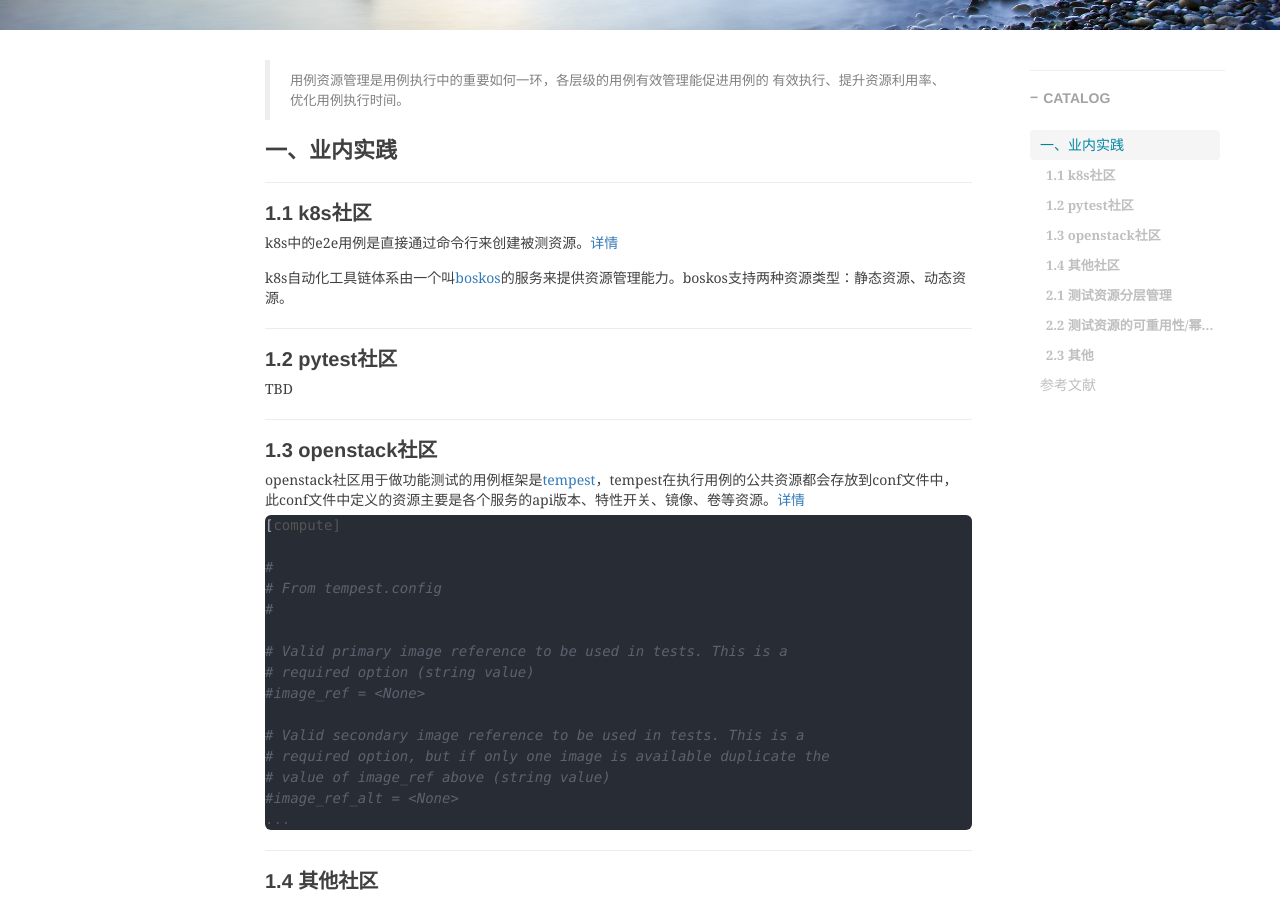
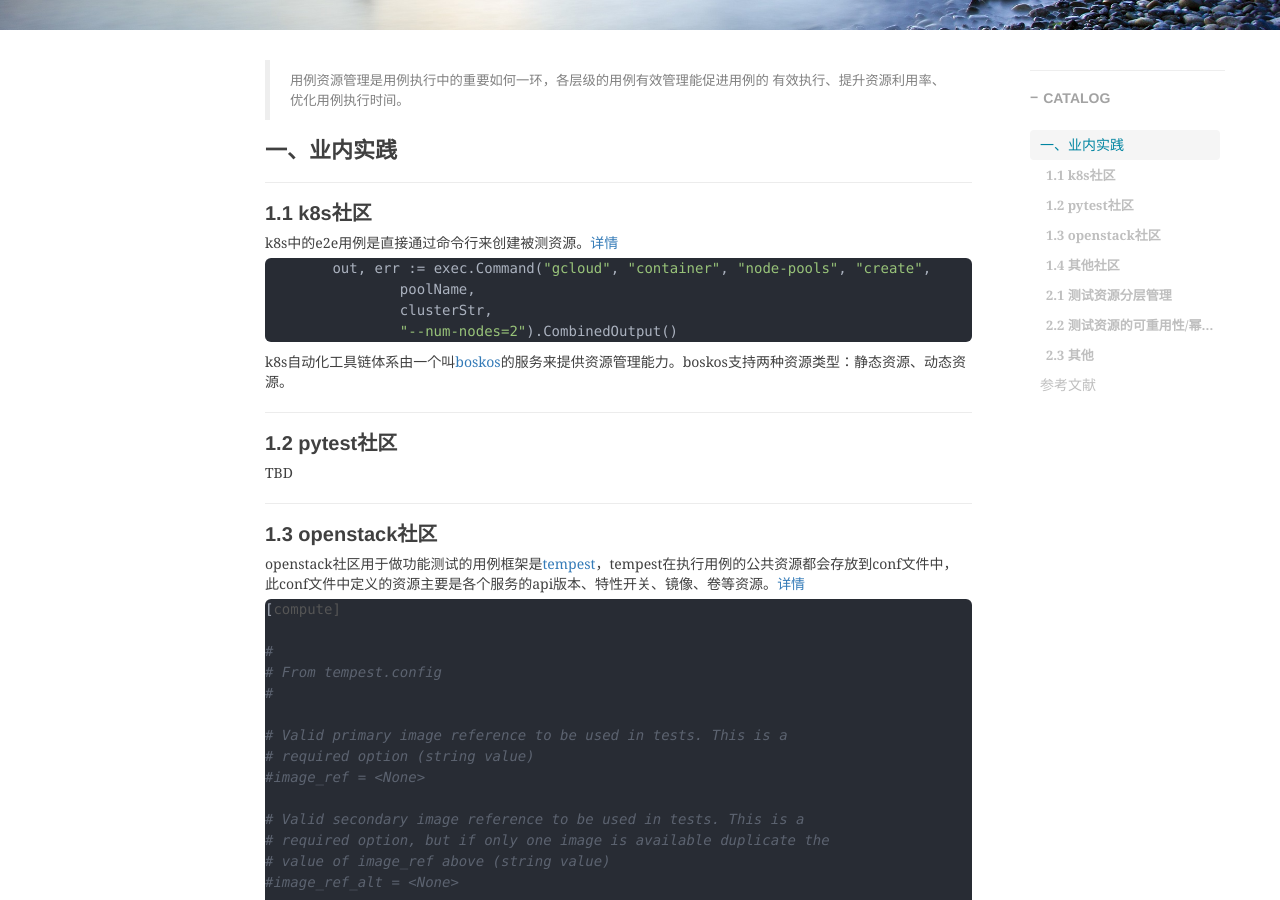
Before and after one commit to shihai1991/shihai1991.github.io, a Jekyll site: the page built from _posts/2023-08-18-用例global资源管理.md, in a window 1280 px wide and 900 px high, scrolled down 425 px. Built offline with Jekyll 4.4.1, drawn with Linux system fonts in a browser that asks for light colours; nearby versions of some CDN libraries; comment, search, counter and statistics services are not loaded.

Commit message:
Update 2023-08-18-用例global资源管理.md

````diff
--- a/_posts/2023-08-18-用例global资源管理.md
+++ b/_posts/2023-08-18-用例global资源管理.md
@@ -16,7 +16,11 @@ time: '2023.08.18 11:15:00'
 
 ## 1.1 k8s社区
 k8s中的e2e用例是直接通过命令行来创建被测资源。[详情](https://github.com/kubernetes/kubernetes/blob/master/test/e2e/cloud/gcp/gke_node_pools.go#L52C1-L52C1)
-```
+```golang
+	out, err := exec.Command("gcloud", "container", "node-pools", "create",
+		poolName,
+		clusterStr,
+		"--num-nodes=2").CombinedOutput()
 ```
 k8s自动化工具链体系由一个叫[boskos](https://github.com/kubernetes-sigs/boskos)的服务来提供资源管理能力。boskos支持两种资源类型：静态资源、动态资源。
 
````
